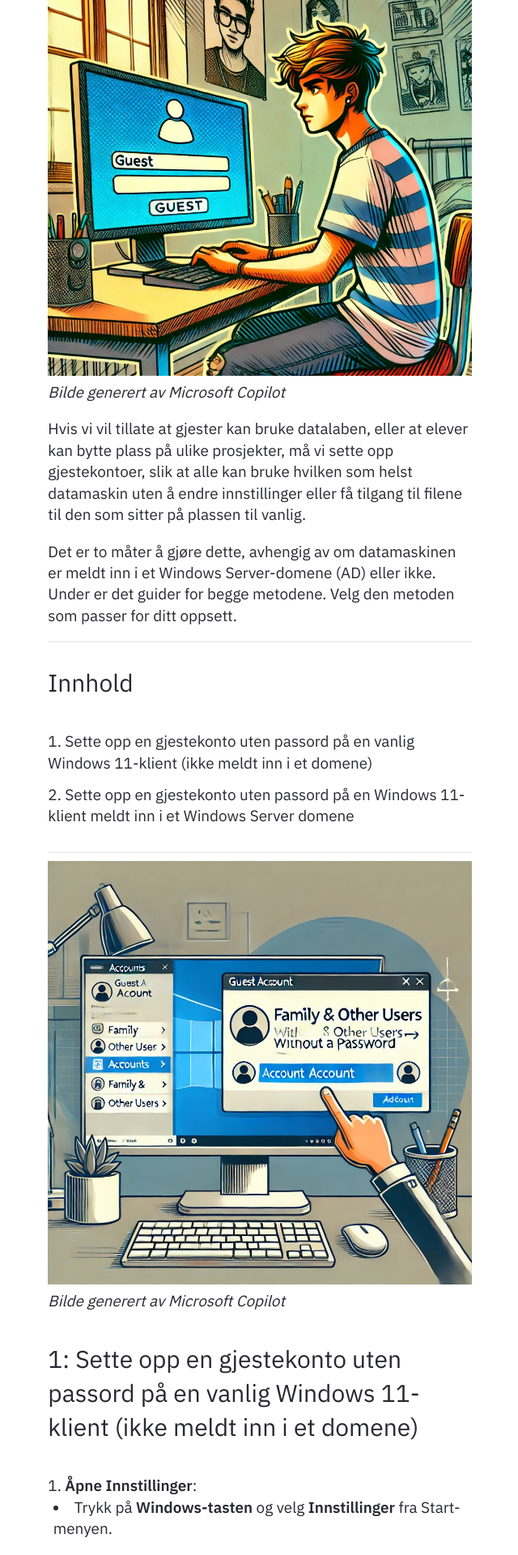
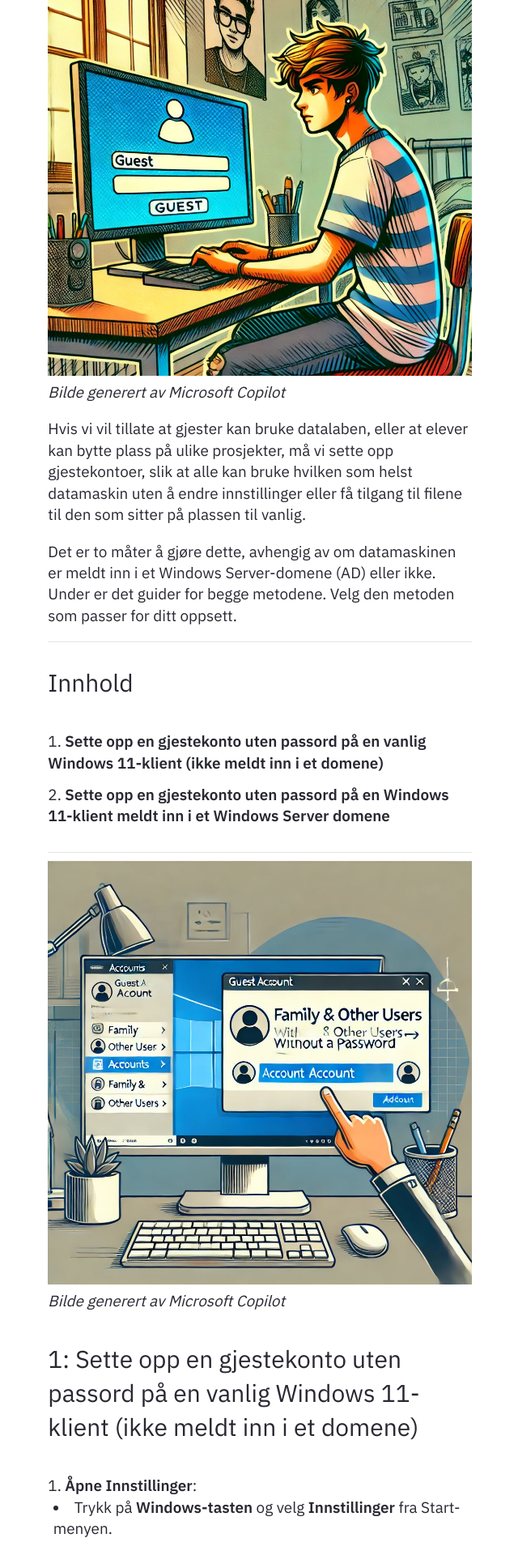
Before and after one commit to Cha-IM/cha-im.github.io, a Jekyll site: the page built from _notes/Public/Teknologiforståelse/Nettverkslab/Sette opp gjestekonto på en Windows 11-maskin.md, in a window 1280 px wide. Shown: the part 328-2248 px from the top of the page at 81% size, without its empty margins (319-959 px from the left). Built offline with Jekyll 4.4.1, drawn with Linux system fonts in a browser that asks for light colours.

Commit message:
Karls-MacBook-Pro-236.local 2025-2-10:14:12:49

```diff
--- a/_notes/Public/Teknologiforståelse/Nettverkslab/Sette opp gjestekonto på en Windows 11-maskin.md
+++ b/_notes/Public/Teknologiforståelse/Nettverkslab/Sette opp gjestekonto på en Windows 11-maskin.md
@@ -12,8 +12,8 @@ Det er to måter å gjøre dette, avhengig av om datamaskinen er meldt inn i et
 
 ---
 ### Innhold
-1. Sette opp en gjestekonto uten passord på en vanlig Windows 11-klient (ikke meldt inn i et domene)
-2. Sette opp en gjestekonto uten passord på en Windows 11-klient meldt inn i et Windows Server domene
+1. **Sette opp en gjestekonto uten passord på en vanlig Windows 11-klient (ikke meldt inn i et domene)**
+2. **Sette opp en gjestekonto uten passord på en Windows 11-klient meldt inn i et Windows Server domene**
 
 ---
 ![](/assets/img/nettverkslab/guestaccount.png)
```
